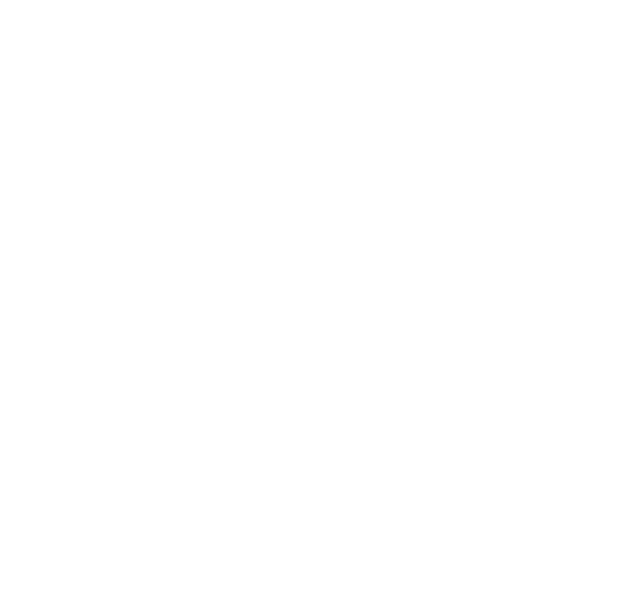
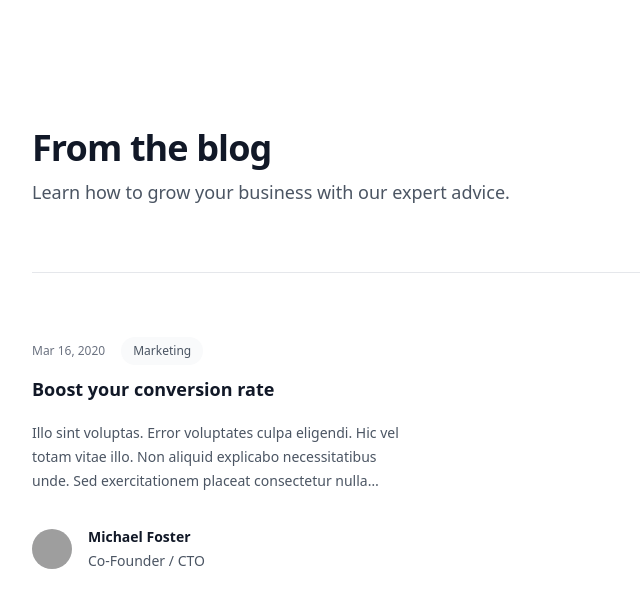
Before and after one commit to LIstopalfuturo/Find-a-Cocktail, a plain HTML site: page index.html in a window 1280 px wide. Shown: the whole page, without its empty margins (0-640 px from the left). Drawn offline with nearby package versions, Linux system fonts and the light colour scheme; grey boxes are pictures that could not be loaded.

Commit message:
added code to html

```diff
--- a/index.html
+++ b/index.html
@@ -5,11 +5,59 @@
     <meta name="viewport" content="width=device-width, initial-scale=1.0">
     <title>Document</title>
     <script src="https://cdn.tailwindcss.com"></script>
+    <style type="text/tailwindcss">
+      @layer utilities {
+        .content-auto {
+          content-visibility: auto;
+        }
+      }
+    </style>
+
     <link rel="stylesheet" href="./assets/css/style.css">
 
 </head>
 <body>
 
+    <div class="bg-white py-24 sm:py-32">
+        <div class="mx-auto max-w-7xl px-6 lg:px-8">
+          <div class="mx-auto max-w-2xl lg:mx-0">
+            <h2 class="text-3xl font-bold tracking-tight text-gray-900 sm:text-4xl">From the blog</h2>
+            <p class="mt-2 text-lg leading-8 text-gray-600">Learn how to grow your business with our expert advice.</p>
+          </div>
+          <div class="mx-auto mt-10 grid max-w-2xl grid-cols-1 gap-x-8 gap-y-16 border-t border-gray-200 pt-10 sm:mt-16 sm:pt-16 lg:mx-0 lg:max-w-none lg:grid-cols-3">
+            <article class="flex max-w-xl flex-col items-start justify-between">
+              <div class="flex items-center gap-x-4 text-xs">
+                <time datetime="2020-03-16" class="text-gray-500">Mar 16, 2020</time>
+                <a href="#" class="relative z-10 rounded-full bg-gray-50 px-3 py-1.5 font-medium text-gray-600 hover:bg-gray-100">Marketing</a>
+              </div>
+              <div class="group relative">
+                <h3 class="mt-3 text-lg font-semibold leading-6 text-gray-900 group-hover:text-gray-600">
+                  <a href="#">
+                    <span class="absolute inset-0"></span>
+                    Boost your conversion rate
+                  </a>
+                </h3>
+                <p class="mt-5 line-clamp-3 text-sm leading-6 text-gray-600">Illo sint voluptas. Error voluptates culpa eligendi. Hic vel totam vitae illo. Non aliquid explicabo necessitatibus unde. Sed exercitationem placeat consectetur nulla deserunt vel. Iusto corrupti dicta.</p>
+              </div>
+              <div class="relative mt-8 flex items-center gap-x-4">
+                <img src="https://images.unsplash.com/photo-1519244703995-f4e0f30006d5?ixlib=rb-1.2.1&ixid=eyJhcHBfaWQiOjEyMDd9&auto=format&fit=facearea&facepad=2&w=256&h=256&q=80" alt="" class="h-10 w-10 rounded-full bg-gray-50">
+                <div class="text-sm leading-6">
+                  <p class="font-semibold text-gray-900">
+                    <a href="#">
+                      <span class="absolute inset-0"></span>
+                      Michael Foster
+                    </a>
+                  </p>
+                  <p class="text-gray-600">Co-Founder / CTO</p>
+                </div>
+              </div>
+            </article>
+
+            <!-- More posts... -->
+          </div>
+        </div>
+      </div>
+
 
     <script src="./assets/js/script.js"></script>
 </body>
```
